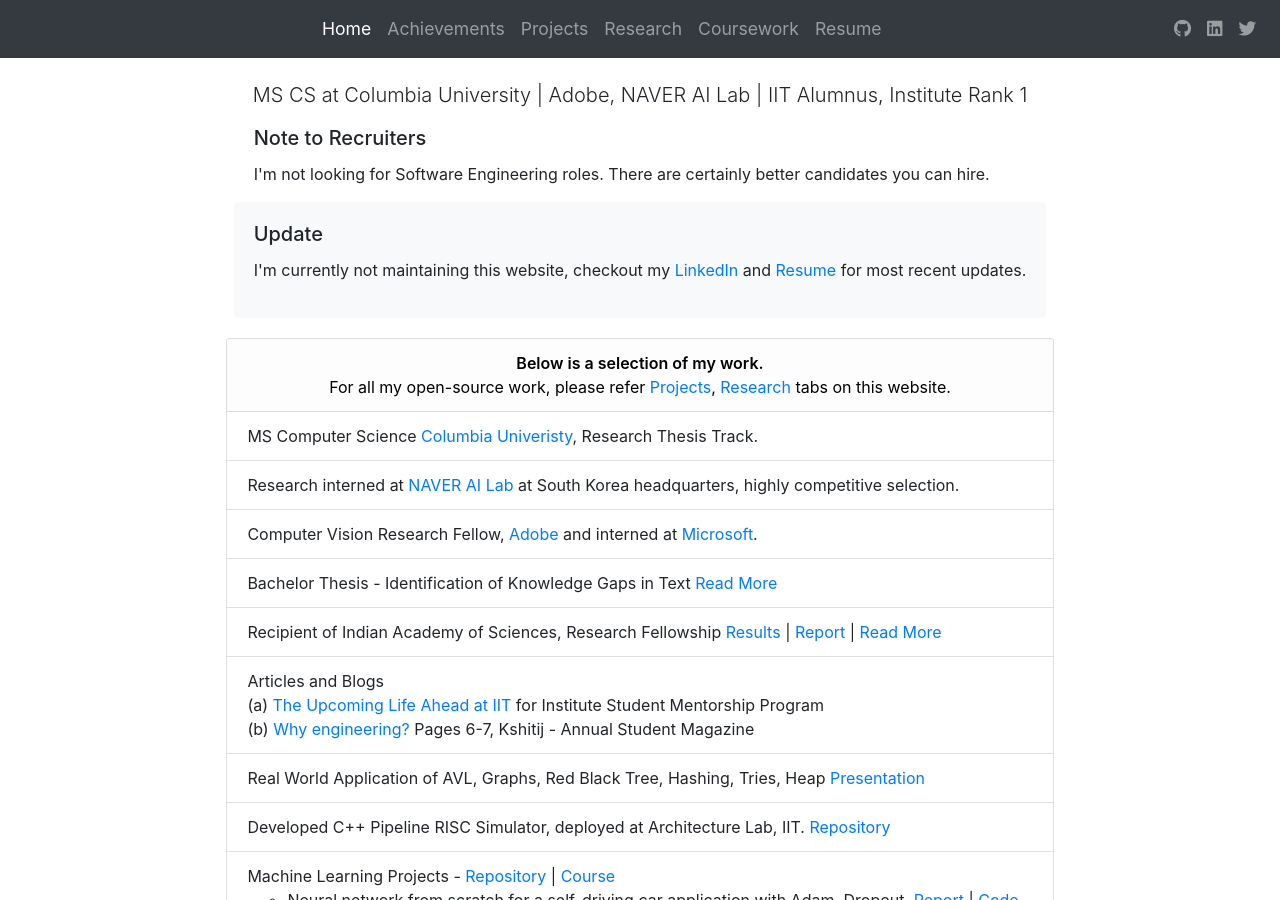
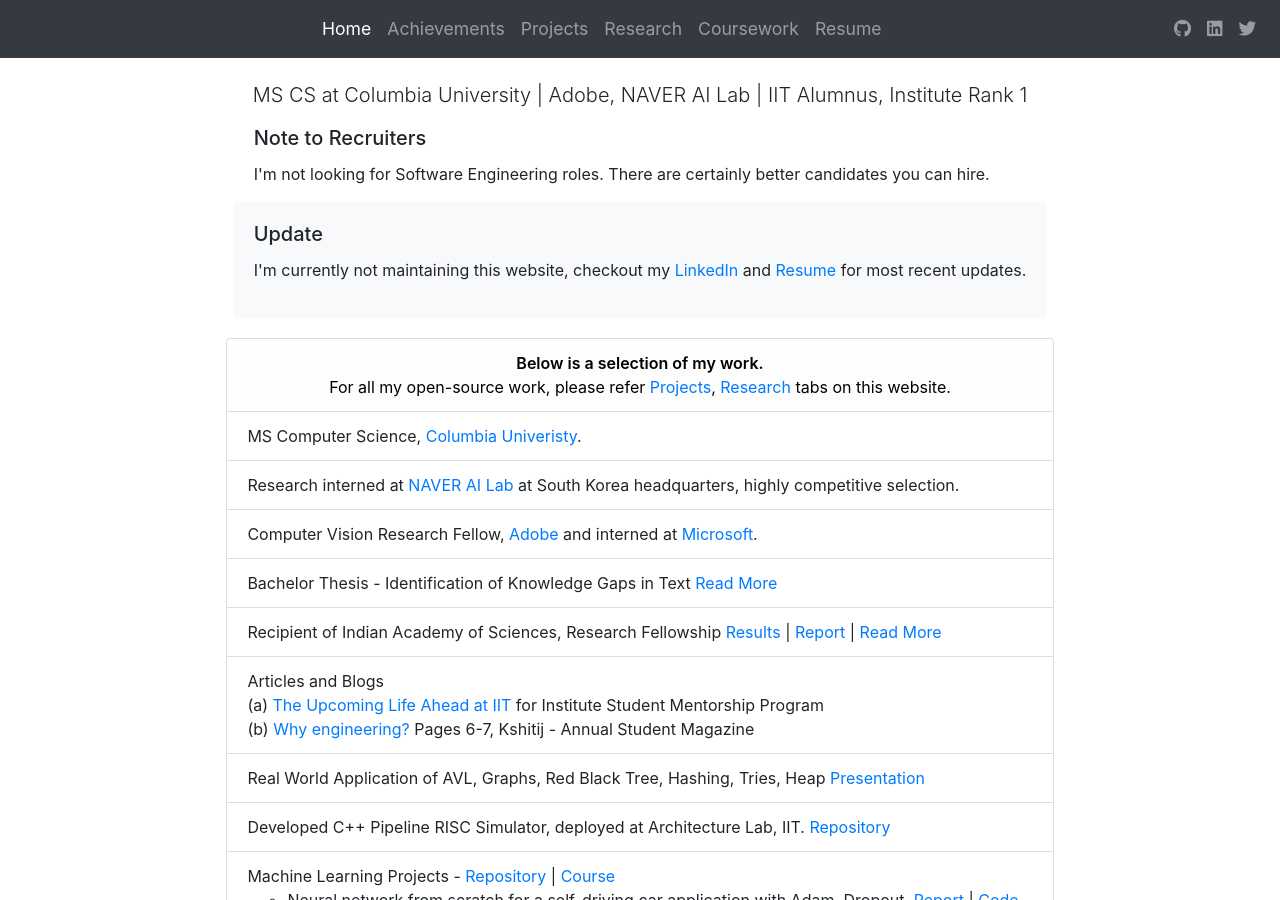
Before and after one commit to thenamangoyal/thenamangoyal.github.io, a Jekyll site: the page built from index.html, in a window 1280 px wide and 900 px high. Built offline with Jekyll 4.4.1, drawn with Linux system fonts in a browser that asks for light colours; nearby versions of some CDN libraries.

Commit message:
Update Columbia

```diff
--- a/index.html
+++ b/index.html
@@ -86,7 +86,7 @@ layout: bootstrap
 
 
         </li>
-        <li class="list-group-item">MS Computer Science <a target="_blank" href="https://www.cs.columbia.edu/">Columbia Univeristy</a>, Research Thesis Track.
+        <li class="list-group-item">MS Computer Science, <a target="_blank" href="https://www.cs.columbia.edu/">Columbia Univeristy</a>.
         </li>
         <li class="list-group-item">Research interned at <a target="_blank"
                 href="https://naver-career.gitbook.io/en/teams/clova-cic">NAVER AI Lab</a> at South Korea headquarters, highly competitive selection.</li>
```
